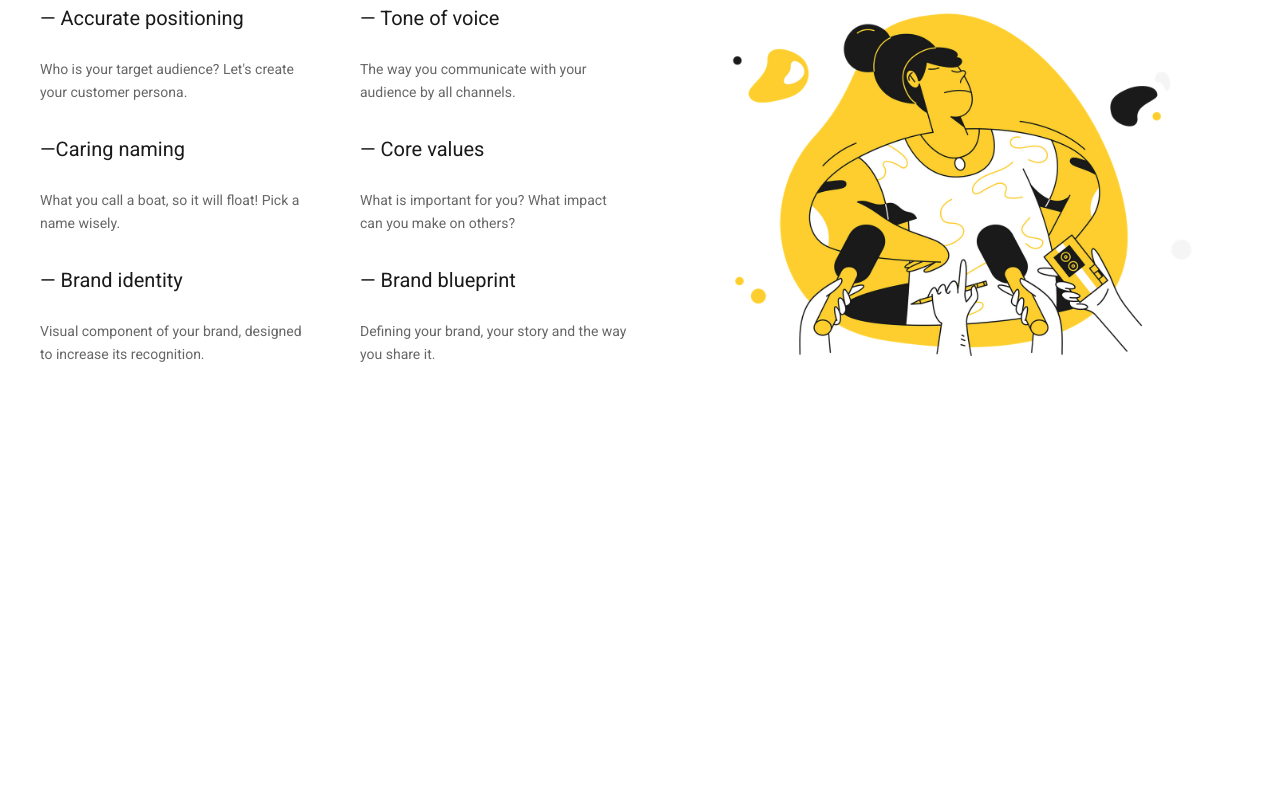
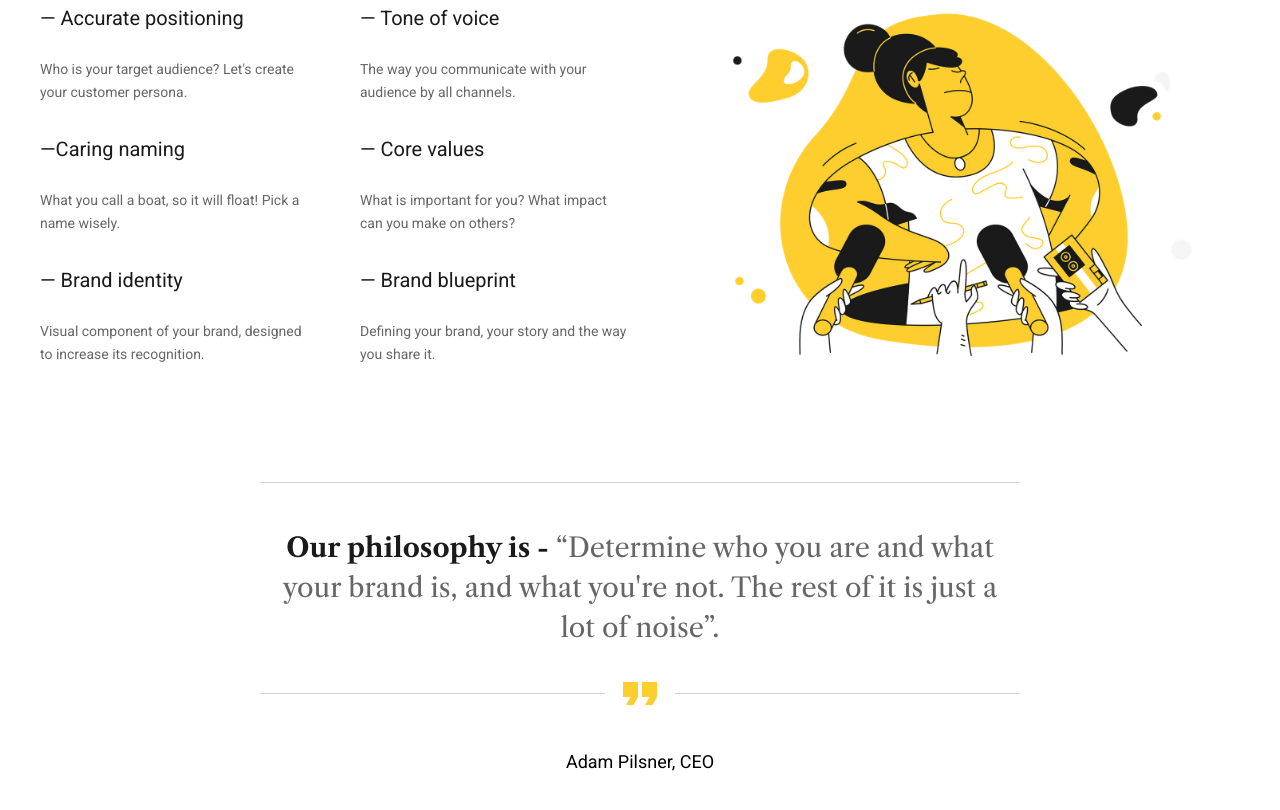
Before and after one commit to Medsoniams/Branding-Agency, a plain HTML site: page index.html in a window 1280 px wide. Shown: the part 1996-2806 px from the top of the page. Before the commit the page ends 2418 px from the top, so only its background shows below. Drawn offline with nearby package versions, Linux system fonts and the light colour scheme.

Commit message:
Added quote section

```diff
--- a/css/branding.css
+++ b/css/branding.css
@@ -1,5 +1,5 @@
 .branding {
-    margin: 90px 0 50px;
+    margin: 90px 0 0;
 }
 
 .branding__subtitle {
--- a/css/common.css
+++ b/css/common.css
@@ -1,6 +1,6 @@
 :root {
+    scroll-behavior: smooth;
     font-family: 'Roboto', sans-serif;
-    scroll-behavior: smooth;
     /*  font-family: 'Libre Caslon Text', serif;  */
     --color-primary: #1a1a1a;
     --color-orange: #f27523;
--- a/css/index.css
+++ b/css/index.css
@@ -2,3 +2,4 @@
 @import "header.css";
 @import "about.css";
 @import "branding.css";
+@import "quote.css";
--- /dev/null
+++ b/css/quote.css
@@ -0,0 +1,85 @@
+.quote {
+    max-width: 800px;
+    margin: 110px auto 60px;
+}
+
+.divider {
+    width: 100%;
+    height: 1px;
+    background-color: var(--color-primary);
+    opacity: .2;
+    margin: auto;
+}
+
+.quote__text {
+    font-family: 'Libre Caslon Text', serif;
+    font-size: 20px;
+    font-weight: 400;
+    line-height: 30px;
+    color: rgba(0, 0, 0, .6);
+    text-align: center;
+
+    padding: 45px 10px 20px;
+}
+
+.quote__text-author {
+    font-size: 20px;
+    font-weight: 700;
+    font-style: normal;
+    line-height: 30px;
+    color: var(--color-primary);
+}
+
+.quote__img {
+    display: flex;
+    align-items: center;
+    justify-content: center;
+    gap: 10px;
+}
+
+.quote__img::before {
+    content: "";
+    width: 100%;
+    height: 1px;
+    background-color: var(--color-primary);
+    opacity: .2;
+}
+
+.quote__img::after {
+    content: "";
+    width: 100%;
+    height: 1px;
+    background-color: var(--color-primary);
+    opacity: .2;
+}
+
+.quote__name {
+    margin-top: 30px;
+    font-size: 18px;
+    line-height: 28px;
+    text-align: center;
+}
+
+@media (min-width: 768px) {
+    .quote__text {
+        font-size: 23px;
+        line-height: 34px;
+    }
+
+    .quote__text-author {
+        font-size: 23px;
+        line-height: 34px;
+    }
+}
+
+@media (min-width: 991px) {
+    .quote__text {
+        font-size: 27px;
+        line-height: 40px;
+    }
+
+    .quote__text-author {
+        font-size: 27px;
+        line-height: 40px;
+    }
+}
--- a/index.html
+++ b/index.html
@@ -152,6 +152,20 @@
             </div>
         </div>
     </section>
+    <section class="quote">
+        <div class="container">
+            <div class="divider"></div>
+            <blockquote class="quote__text">
+                <p><cite class="quote__text-author">Our philosophy is -</cite> &#8220;Determine who you are and what your brand is, and what you're
+                    not. The
+                    rest of it is just a lot of noise&#8221;.</p>
+            </blockquote>
+            <div class="quote__img">
+                <img src="icons/quotes.svg" width="50" alt="Quotes">
+            </div>
+            <p class="quote__name">Adam Pilsner, CEO</p>
+        </div>
+    </section>
 </main>
 <script type="text/javascript" src="https://cdn.jsdelivr.net/npm/jquery@3.6.0/dist/jquery.min.js"></script>
 <script type="text/javascript" src="https://cdn.jsdelivr.net/npm/slick-carousel@1.8.1/slick/slick.min.js"></script>
```
Also changed, not shown: icons/quotes.svg (added), images/communications.png (added).
